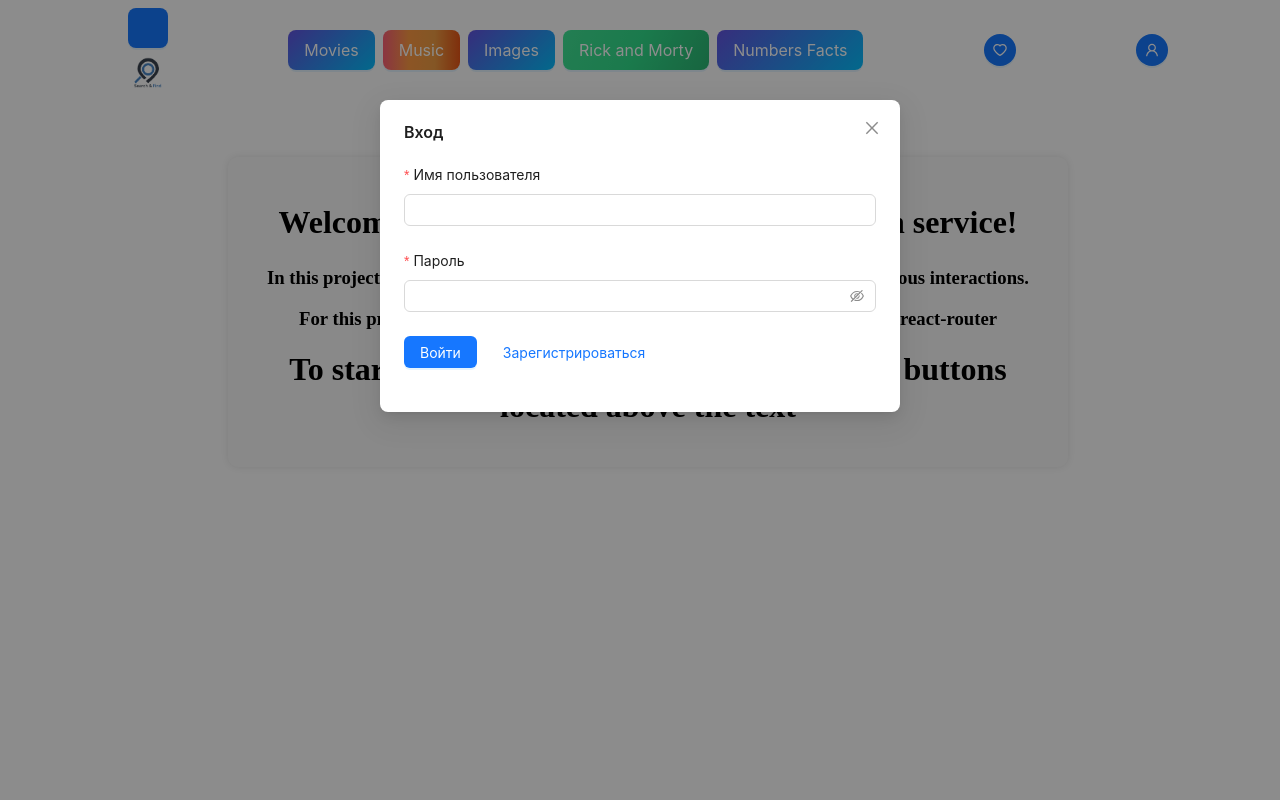
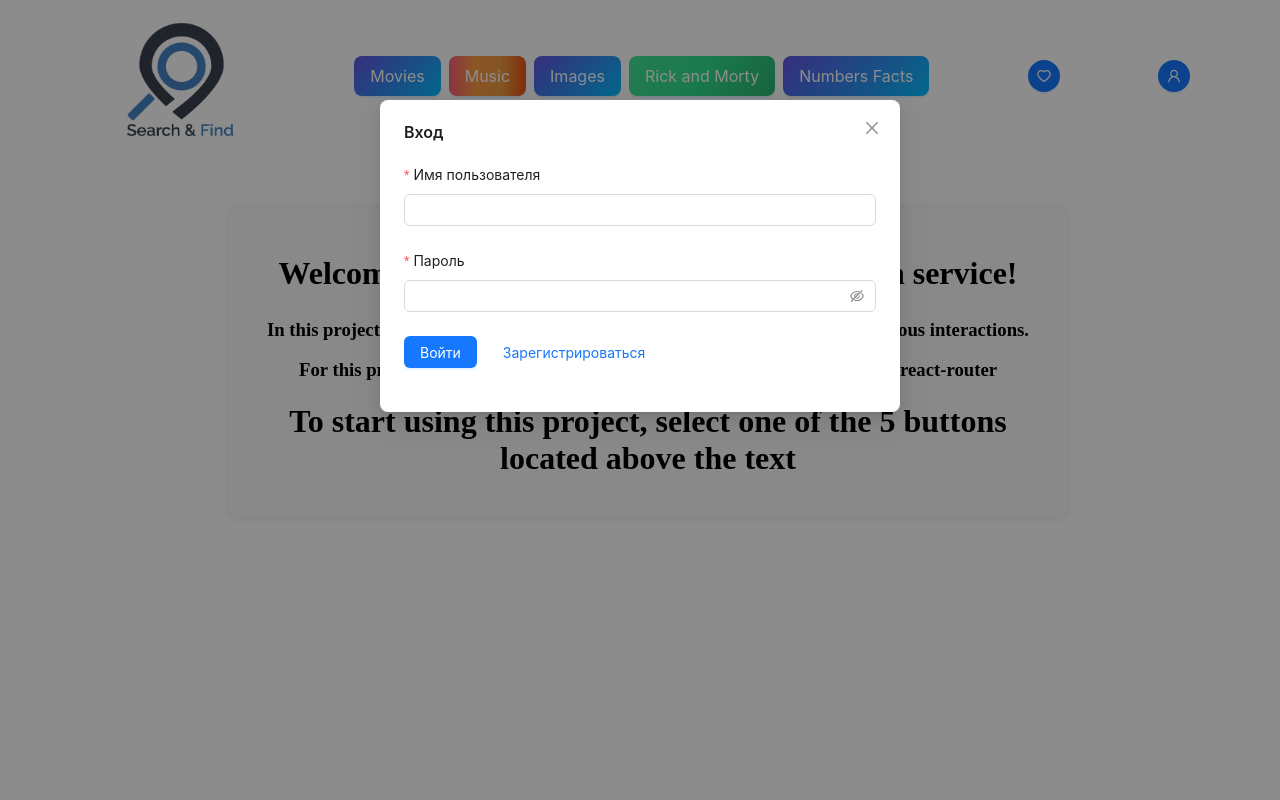
Before and after one commit to Dammmup/Search_Content, a React (Vite) app: page / in a window 1280 px wide. Shown: the top 800 px of the page. Built offline with nearby package versions, Linux system fonts and the light colour scheme.

Commit message:
logo changes

```diff
--- a/src/UI/components/SearchBar.jsx
+++ b/src/UI/components/SearchBar.jsx
@@ -29,10 +29,17 @@ const Buttons = () => {
 
   return (
     <div className='posiciya'>
-      <div className="logo">
+      <div className="logo" >
         <Link to="/">
-          <Button type="primary" size="large" icon={<img src={logo} alt="" style={{ width: 150,marginTop:90 }} />}>
-          </Button>
+        <Button
+  type="primary"
+  size="large"
+  onClick={() => navigate('/')}
+  style={{ background: 'none', border: 'none', padding: 0 }}
+>
+  <img src={logo} alt="Logo" style={{ width: 150, marginTop: 90 }} />
+</Button>
+
         </Link>
       </div>
 
--- a/src/UI/pages/Empty.jsx
+++ b/src/UI/pages/Empty.jsx
@@ -1,3 +1,4 @@
+/* eslint-disable react/no-unescaped-entities */
 import { Link } from "react-router-dom";
 import { Space, ConfigProvider, Button, Typography, Layout } from 'antd';
 import Buttons from "../components/SearchBar";
```
